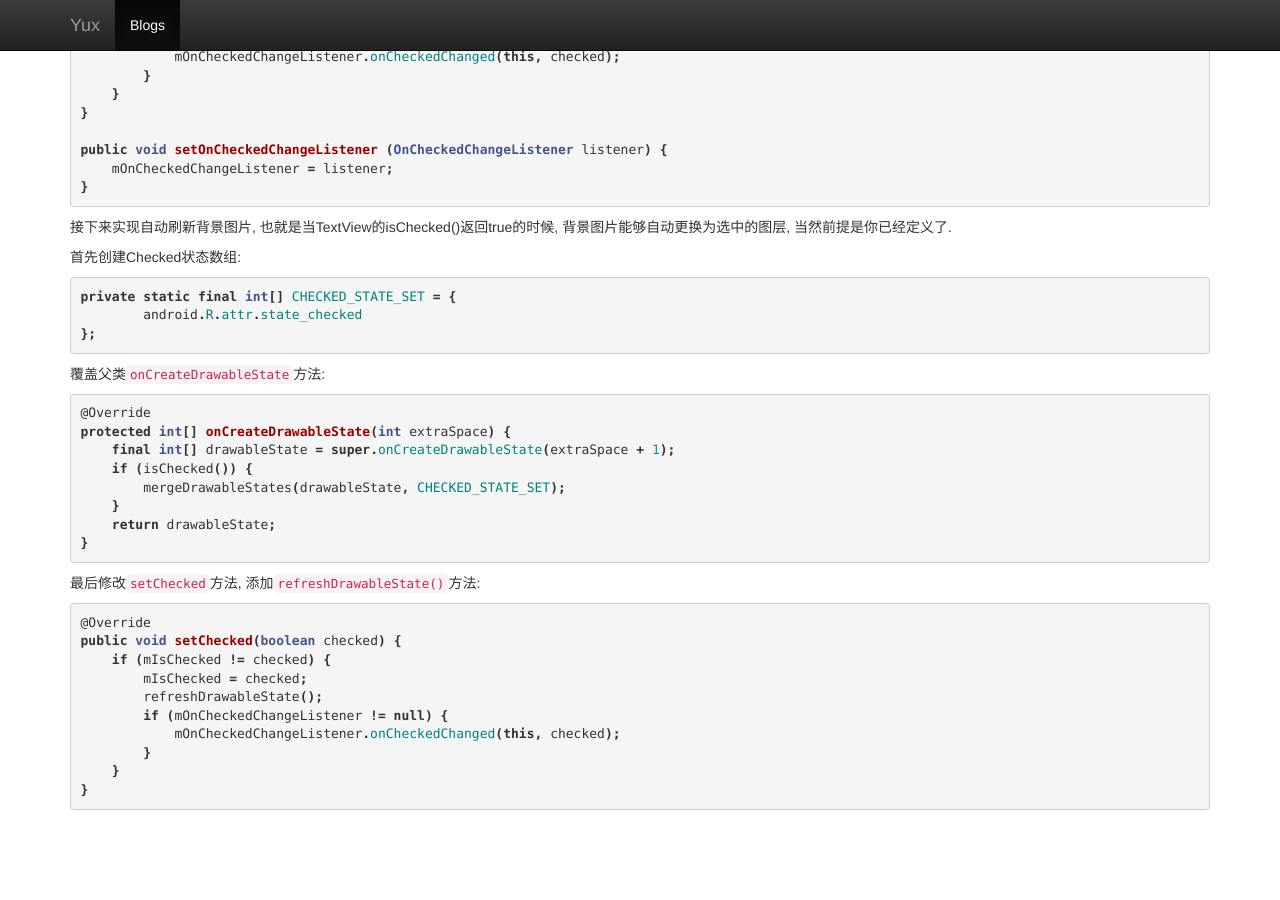
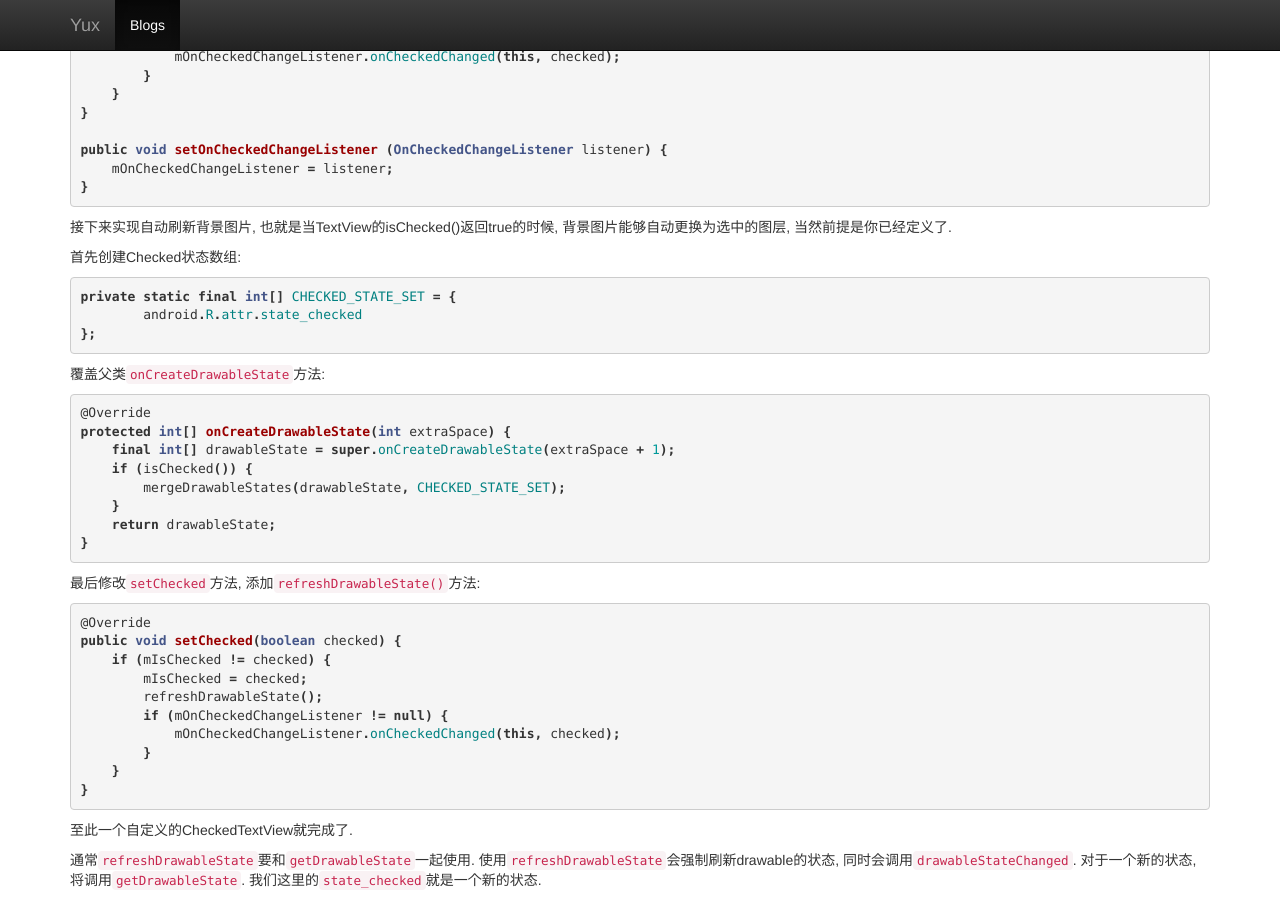
Before and after one commit to pulsaryu/blog, a Jekyll site: the page built from _posts/2013-12-30-checkable-textview.md, in a window 1280 px wide and 900 px high, scrolled down 1117 px. Built offline with Jekyll 4.4.1, drawn with Linux system fonts in a browser that asks for light colours; nearby versions of some CDN libraries; Markdown is read by kramdown in place of the engine named in the settings; comment, search, counter and statistics services are not loaded; before the commit the page ends 1937 px from its top, so only the background shows below that.

Commit message:
Update 2013-12-30-checkable-textview.md

```diff
--- a/_posts/2013-12-30-checkable-textview.md
+++ b/_posts/2013-12-30-checkable-textview.md
@@ -101,3 +101,8 @@ public void setChecked(boolean checked) {
     }
 }
 {% endhighlight %}
+
+至此一个自定义的CheckedTextView就完成了.
+
+通常`refreshDrawableState`要和`getDrawableState`一起使用. 使用`refreshDrawableState`会强制刷新drawable的状态, 同时会调用`drawableStateChanged`. 对于一个新的状态, 将调用`getDrawableState`.
+我们这里的`state_checked`就是一个新的状态.
```
